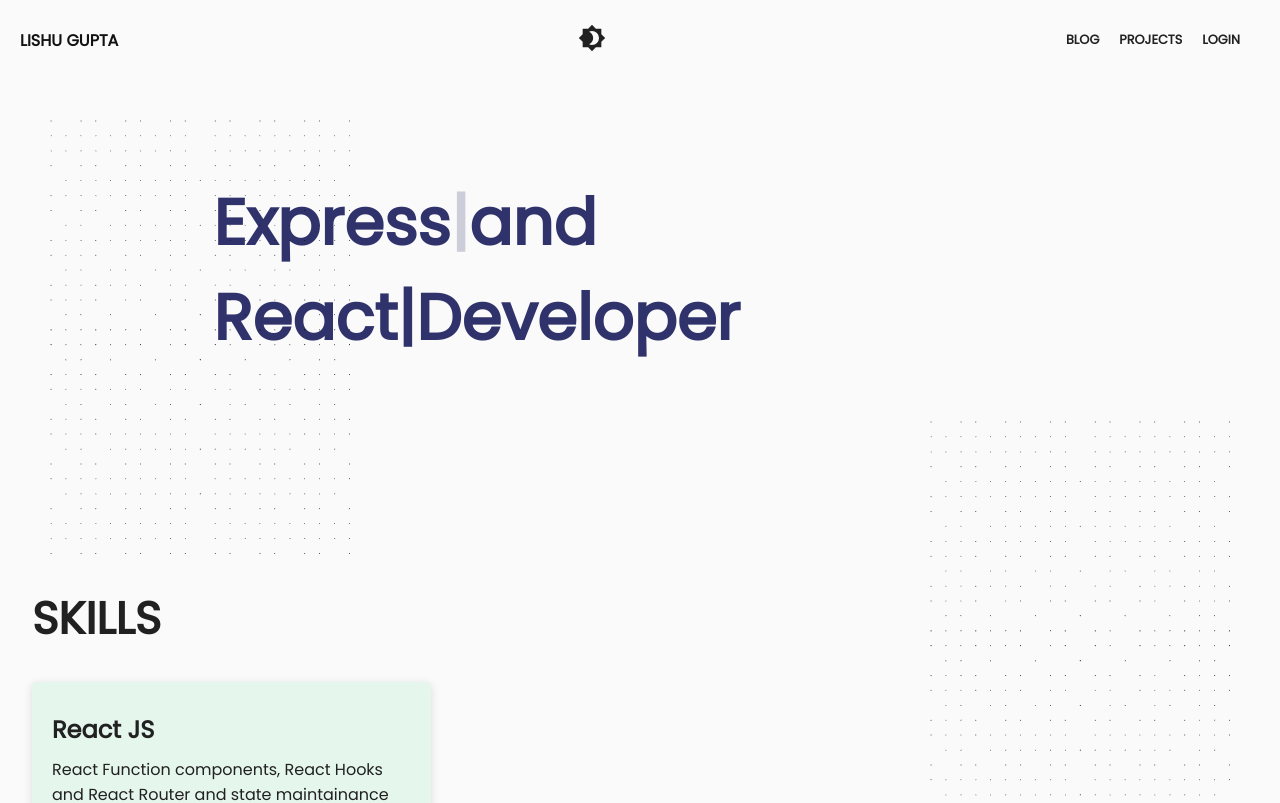
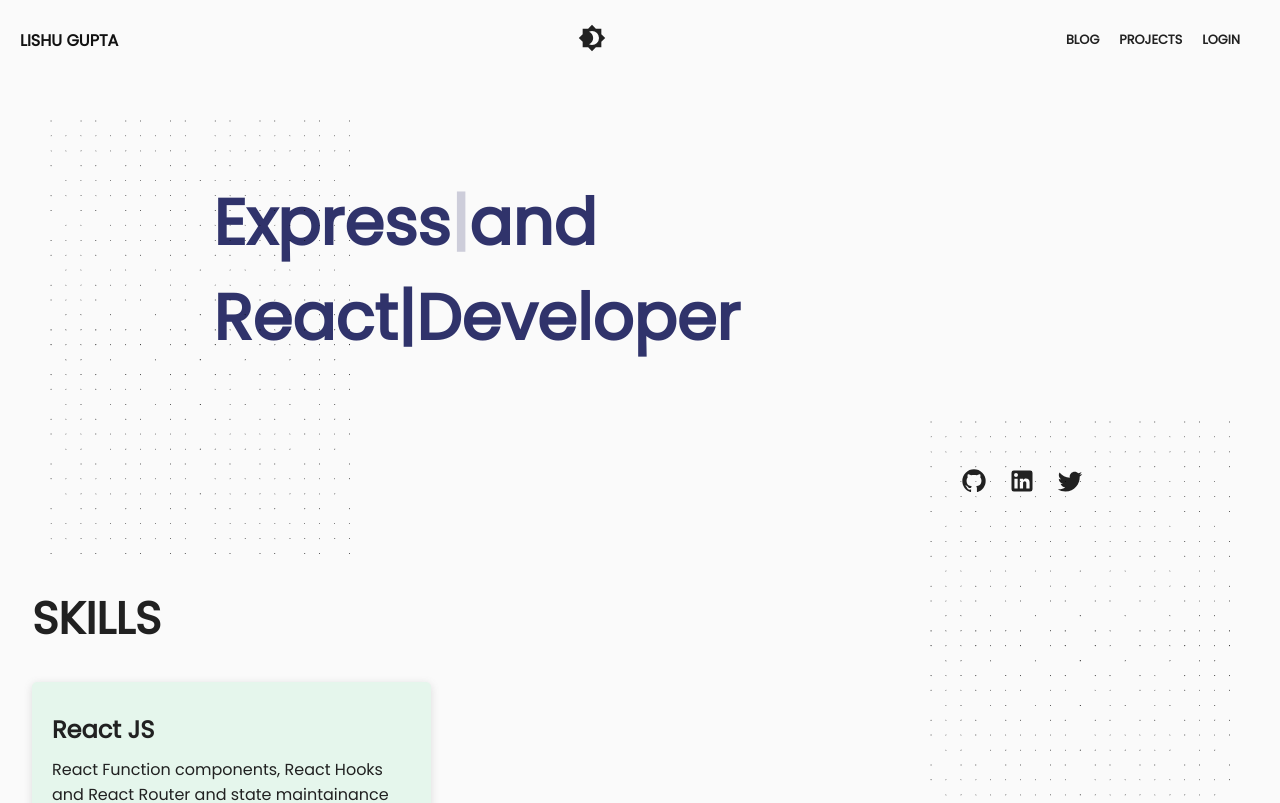
Before and after one commit to LishuGupta652/lishu.ml.recreate, a React (Create React App) app: page / in a window 1280 px wide. Shown: the top 803 px of the page. Built offline with nearby package versions, Linux system fonts and the light colour scheme.

Commit message:
Home page completed

```diff
--- a/src/components/Header/Header.js
+++ b/src/components/Header/Header.js
@@ -1,5 +1,10 @@
 import React, { useContext } from "react";
-import { StyledHeader, StyledNavbar, HeaderText } from "./Header.styled";
+import {
+  StyledHeader,
+  StyledNavbar,
+  HeaderText,
+  HeaderSideBar,
+} from "./Header.styled";
 import { motion } from "framer-motion";
 // Images
 import patternImg from "../../images/pattern.svg";
@@ -115,7 +120,42 @@ const Header = () => {
             Developer
           </motion.h1>
         </HeaderText>
-        <div class="headerSidebar"></div>
+        <HeaderSideBar>
+          <div className="social">
+            <a href="https://github.com/lishugupta652">
+              <div className="github icon-container">
+                <svg className="icon" viewBox="0 0 24 24">
+                  <path
+                    fill="currentColor"
+                    d="M12,2A10,10 0 0,0 2,12C2,16.42 4.87,20.17 8.84,21.5C9.34,21.58 9.5,21.27 9.5,21C9.5,20.77 9.5,20.14 9.5,19.31C6.73,19.91 6.14,17.97 6.14,17.97C5.68,16.81 5.03,16.5 5.03,16.5C4.12,15.88 5.1,15.9 5.1,15.9C6.1,15.97 6.63,16.93 6.63,16.93C7.5,18.45 8.97,18 9.54,17.76C9.63,17.11 9.89,16.67 10.17,16.42C7.95,16.17 5.62,15.31 5.62,11.5C5.62,10.39 6,9.5 6.65,8.79C6.55,8.54 6.2,7.5 6.75,6.15C6.75,6.15 7.59,5.88 9.5,7.17C10.29,6.95 11.15,6.84 12,6.84C12.85,6.84 13.71,6.95 14.5,7.17C16.41,5.88 17.25,6.15 17.25,6.15C17.8,7.5 17.45,8.54 17.35,8.79C18,9.5 18.38,10.39 18.38,11.5C18.38,15.32 16.04,16.16 13.81,16.41C14.17,16.72 14.5,17.33 14.5,18.26C14.5,19.6 14.5,20.68 14.5,21C14.5,21.27 14.66,21.59 15.17,21.5C19.14,20.16 22,16.42 22,12A10,10 0 0,0 12,2Z"
+                  />
+                </svg>
+              </div>
+            </a>
+
+            <a href="https://www.linkedin.com/in/lishugupta652/">
+              <div className="linkedin icon-container">
+                <svg className="icon" viewBox="0 0 24 24">
+                  <path
+                    fill="currentColor"
+                    d="M19 3A2 2 0 0 1 21 5V19A2 2 0 0 1 19 21H5A2 2 0 0 1 3 19V5A2 2 0 0 1 5 3H19M18.5 18.5V13.2A3.26 3.26 0 0 0 15.24 9.94C14.39 9.94 13.4 10.46 12.92 11.24V10.13H10.13V18.5H12.92V13.57C12.92 12.8 13.54 12.17 14.31 12.17A1.4 1.4 0 0 1 15.71 13.57V18.5H18.5M6.88 8.56A1.68 1.68 0 0 0 8.56 6.88C8.56 5.95 7.81 5.19 6.88 5.19A1.69 1.69 0 0 0 5.19 6.88C5.19 7.81 5.95 8.56 6.88 8.56M8.27 18.5V10.13H5.5V18.5H8.27Z"
+                  />
+                </svg>
+              </div>
+            </a>
+
+            <a href="https://twitter.com/lishugupta652">
+              <div className="twitter icon-container">
+                <svg className="icon" viewBox="0 0 24 24">
+                  <path
+                    fill="currentColor"
+                    d="M22.46,6C21.69,6.35 20.86,6.58 20,6.69C20.88,6.16 21.56,5.32 21.88,4.31C21.05,4.81 20.13,5.16 19.16,5.36C18.37,4.5 17.26,4 16,4C13.65,4 11.73,5.92 11.73,8.29C11.73,8.63 11.77,8.96 11.84,9.27C8.28,9.09 5.11,7.38 3,4.79C2.63,5.42 2.42,6.16 2.42,6.94C2.42,8.43 3.17,9.75 4.33,10.5C3.62,10.5 2.96,10.3 2.38,10C2.38,10 2.38,10 2.38,10.03C2.38,12.11 3.86,13.85 5.82,14.24C5.46,14.34 5.08,14.39 4.69,14.39C4.42,14.39 4.15,14.36 3.89,14.31C4.43,16 6,17.26 7.89,17.29C6.43,18.45 4.58,19.13 2.56,19.13C2.22,19.13 1.88,19.11 1.54,19.07C3.44,20.29 5.7,21 8.12,21C16,21 20.33,14.46 20.33,8.79C20.33,8.6 20.33,8.42 20.32,8.23C21.16,7.63 21.88,6.87 22.46,6Z"
+                  />
+                </svg>
+              </div>
+            </a>
+          </div>
+        </HeaderSideBar>
         <motion.img
           initial="hidden"
           animate="visible"
--- a/src/components/Header/Header.styled.js
+++ b/src/components/Header/Header.styled.js
@@ -13,7 +13,7 @@ export const StyledHeader = styled.div`
     ". . headerText headerText headerText headerText headerText headerText headerText headerText . ."
     ". . headerText headerText headerText headerText headerText headerText headerText headerText . ."
     ". . . . . . . . . . . ."
-    ". . . . . . . . . . . .";
+    ". . . . . . . . . hs hs hs";
 
   a:link {
     color: ${(props) => props.theme.colors.color};
@@ -49,9 +49,12 @@ export const StyledHeader = styled.div`
       " . headerText headerText headerText headerText headerText headerText headerText headerText  . . ."
       " . headerText headerText headerText headerText headerText headerText headerText headerText  . . ."
       ". . . . . . . . . . . ."
-      ". . . . . . . . . . . .";
+      " . . . . . . . . . hs hs hs";
   }
 
+  .headerSidebar {
+    grid-area: hs;
+  }
   .pi {
     position: absolute;
     width: 300px;
@@ -127,3 +130,21 @@ export const HeaderText = styled.div`
   font-size: clamp(1rem, 2.5vw, 2rem);
   color: ${(props) => props.theme.colors.blue};
 `;
+export const HeaderSideBar = styled.div`
+  grid-area: hs;
+  font-size: clamp(1rem, 2.5vw, 2rem);
+  color: ${(props) => props.theme.colors.blue};
+
+  .social {
+    display: flex;
+  }
+  .icon-container {
+    margin-right: 20px;
+    cursor: poiner;
+  }
+  .icon {
+    width: 28px;
+    height: 28px;
+    color: ${(props) => props.theme.colors.color};
+  }
+`;
--- a/src/components/Work/Work.styled.js
+++ b/src/components/Work/Work.styled.js
@@ -108,6 +108,9 @@ export const FlexContainer = styled.div`
     margin: 10px 0;
     text-align: center;
   }
+  .head h1 {
+    font-size: clamp(1.5rem, 1.5vw, 1.7rem);
+  }
   .card .body {
     text-align: justify;
   }
--- a/src/css/app.css
+++ b/src/css/app.css
@@ -87,66 +87,3 @@ ul {
 
 .card {
 }
-
-.switch {
-  position: relative;
-  display: inline-block;
-  width: 50px;
-  height: 25px;
-  margin-right: 30px;
-}
-img {
-  fill: #2ecc71;
-}
-.switch input {
-  opacity: 0;
-  width: 0;
-  height: 0;
-}
-
-.slider {
-  position: absolute;
-  cursor: pointer;
-  top: 0;
-  left: 0;
-  right: 0;
-  bottom: 0;
-  background-color: #ccc;
-  -webkit-transition: 0.4s;
-  transition: 0.4s;
-}
-
-.slider:before {
-  position: absolute;
-  content: "";
-  height: 18px;
-  width: 18px;
-  left: 4px;
-  bottom: 4px;
-  background-color: white;
-  -webkit-transition: 0.4s;
-  transition: 0.4s;
-}
-
-input:checked + .slider {
-  background-color: #414141;
-}
-
-input:focus + .slider {
-  box-shadow: 0 0 1px #414141;
-}
-
-input:checked + .slider:before {
-  -webkit-transform: translateX(26px);
-  -ms-transform: translateX(26px);
-  transform: translateX(26px);
-}
-
-/* Rounded sliders */
-.slider.round {
-  border-radius: 34px;
-}
-
-.slider.round:before {
-  border-radius: 50%;
-}
```
